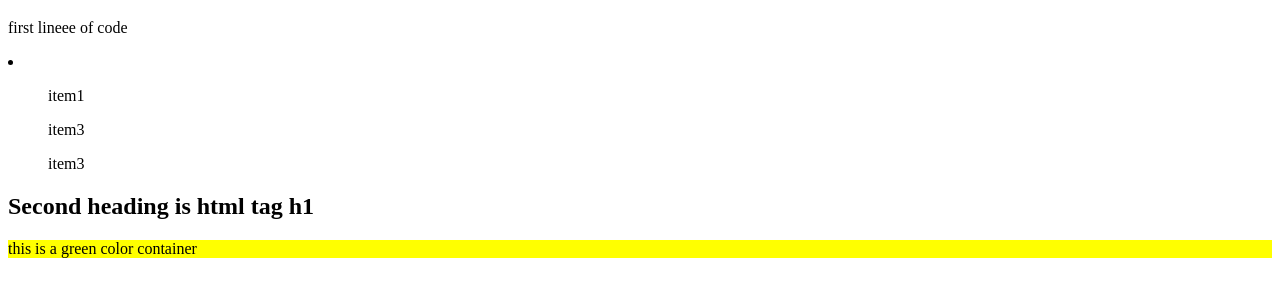
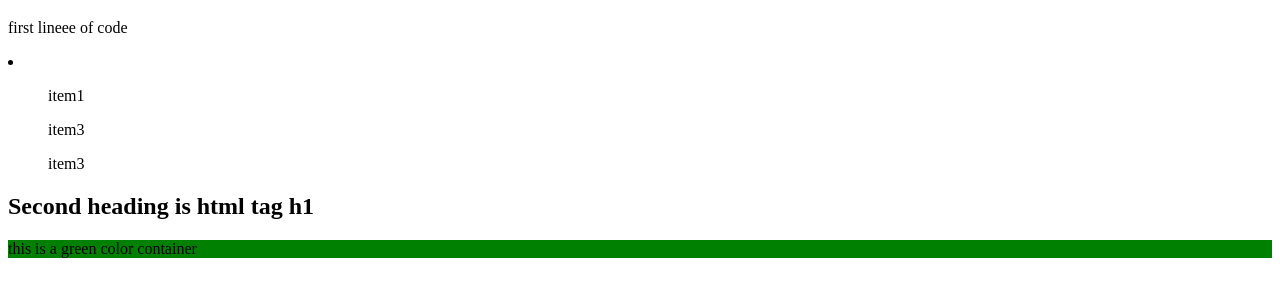
Before and after one commit to IsmailSaud/Assignment-1, a plain HTML site: page index.html in a window 1280 px wide. Shown: the part 61-358 px from the top of the page. Drawn offline with Linux system fonts and the light colour scheme.

Commit message:
Humraz bug fix

```diff
--- a/index.html
+++ b/index.html
@@ -21,6 +21,6 @@
     <h2>Second heading is html tag h1</h2><!--fix this bug by usman khalid-->
     <div class="box1"></div> <!-- a new feature should be added in this div by zeeshan asif-->
 
-    <section style="background-color: yellow;">this is a green color container</section><!--fix this bug by humraaz hussain-->
+    <section style="background-color: green;">this is a green color container</section><!--fix this bug by humraaz hussain-->
 </body>
 </html>
```
